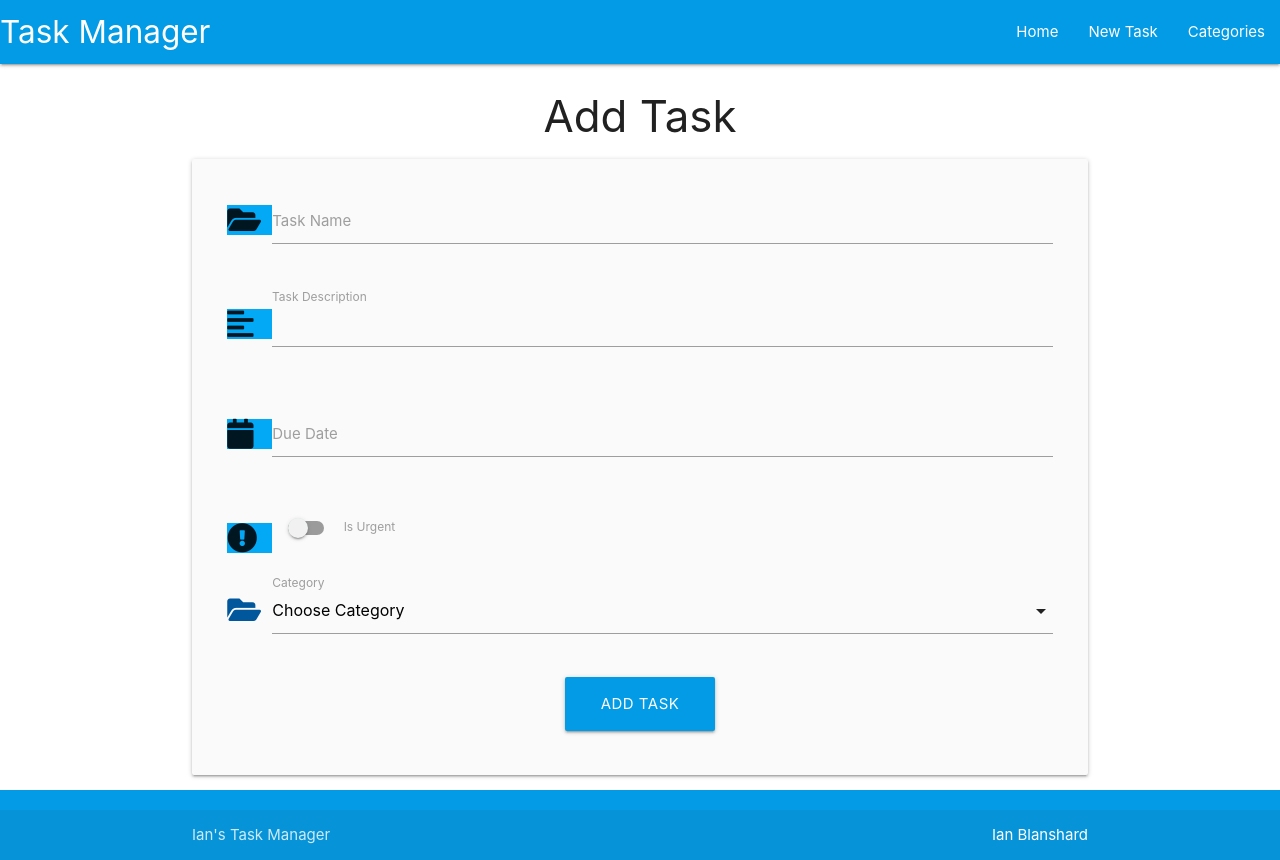
After one commit to Ian-Blanshard/task-manager-app, a Flask app: page /add_task in a window 1280 px wide. The commit adds this page. Run offline with Flask 3, Linux system fonts and the light colour scheme.

Commit message:
added functionality for adding tasks

```diff
--- a/taskmanager/routes.py
+++ b/taskmanager/routes.py
@@ -37,3 +37,19 @@ def delete_category(category_id):
     db.session.delete(category)
     db.session.commit()
     return redirect(url_for("categories"))
+
+@app.route("/add_task", methods=["GET", "POST"])
+def add_task():
+    categories = list(Category.query.order_by(Category.category_name).all())
+    if request.method == "POST":
+        task = Task(
+            task_name=request.form.get("task_name"),
+            task_description=request.form.get("task_description"),
+            is_urgent=bool(True if request.form.get("is_urgent") else False),
+            due_date=request.form.get("due_date"),
+            category_id=request.form.get("category_id")
+        )
+        db.session.add(task)
+        db.session.commit()
+        return redirect(url_for("home"))
+    return render_template("add_task.html", categories=categories)
--- a/taskmanager/static/js/script.js
+++ b/taskmanager/static/js/script.js
@@ -3,3 +3,14 @@ document.addEventListener('DOMContentLoaded', function() {
     let sidenav = document.querySelectorAll('.sidenav');
     M.Sidenav.init(sidenav);
   });
+
+  document.addEventListener('DOMContentLoaded', function() {
+    let datepicker = document.querySelectorAll('.datepicker');
+    M.Datepicker.init(datepicker, {
+        format: "dd mmmm, yyyy",
+        i18n: {done: "Select"}
+    });
+
+    let selects = document.querySelectorAll('select');
+    M.FormSelect.init(selects);
+  });
--- /dev/null
+++ b/taskmanager/templates/add_task.html
@@ -0,0 +1,71 @@
+{% extends "base.html" %}
+{% block content %}
+
+<h3 class="light-bluetext text-darken-4 center-align">Add Task</h3>
+
+<div class="row card-panel grey lighten-5">
+    <form class="col s12" method="POST" action="{{ url_for('add_task') }}">
+        <!-- task name -->
+      <div class="row">
+        <div class="input-field col s12">
+            <i class="fas fa-folder-open prefix light-blue text-darken-4"></i>
+          <input id="task_name" name="task_name" type="text" minlength="5" maxlength="50" class="validate" required>
+          <label for="task_name">Task Name</label>
+        </div>
+      </div>
+        <!-- task description -->
+        <div class="row">
+          <div class="input-field col s12">
+              <i class="fas fa-align-left prefix light-blue text-darken-4"></i>
+            <textarea id="task_description" name="task_description" type="text" minlength="5" maxlength="200" required class="materialize-textarea validate">
+              </textarea>
+            <label for="task_description">Task Description</label>
+          </div>
+        </div>
+          <!-- due date -->
+      <div class="row">
+        <div class="input-field col s12">
+            <i class="fas fa-calendar prefix light-blue text-darken-4"></i>
+          <input id="due_date" name="due_date" type="text" class="validate datepicker" required>
+          <label for="due_date">Due Date</label>
+        </div>
+      </div>
+      <!-- is_urgent -->
+      <div class="row">
+        <div class="input-field col s12">
+          <div class="switch">
+            <i class="fas fa-exclamation-circle prefix light-blue text-darken-4"></i>
+            <label for="is_urgent">
+              <input id="is_urgent" name="is_urgent" type="checkbox">
+              <span class="lever"></span>
+          Is Urgent</label>
+        </div>
+      </div>
+    </div>
+    <!-- category_id -->
+    <div class="row">
+      <div class="input-field col s12">
+          <i class="fas fa-folder-open prefix light-blue-text text-darken-4"></i>
+          <select id="category_id" name="category_id" class="validate" required>
+              <option value="" disabled selected>Choose Category</option>
+              {% for category in categories %}
+                  <option value="{{ category.id }}">{{ category.category_name }}</option>
+              {% endfor %}
+          </select>
+          <label for="category_id">Category</label>
+      </div>
+  </div>
+        <!-- submit button -->
+        <div class="row">
+            <div class="col s12 center-align">
+               <button type="submit" class="btn-large light-blue darken-1">
+                Add Task <i class="fas fas-plus-square right"></i>
+               </button>
+            </div>
+          </div>
+
+    </form>
+  </div>
+
+
+{% endblock %}
--- a/taskmanager/templates/base.html
+++ b/taskmanager/templates/base.html
@@ -32,7 +32,7 @@
           ></a>
           <ul class="right hide-on-med-and-down">
             <li><a href="{{ url_for('home') }}">Home</a></li>
-            <li><a href="{{ url_for('add_category') }}">New Task</a></li>
+            <li><a href="{{ url_for('add_task') }}">New Task</a></li>
             <li><a href="{{ url_for('categories') }}">Categories</a></li>
           </ul>
         </div>
@@ -40,7 +40,7 @@
       <!-- mobile sidenav -->
       <ul class="sidenav" id="mobile-demo">
         <li><a href="{{ url_for('home') }}">Home</a></li>
-        <li><a href="{{ url_for('add_category') }}">New Task</a></li>
+        <li><a href="{{ url_for('add_task') }}">New Task</a></li>
         <li><a href="{{ url_for('categories') }}">Categories</a></li>
       </ul>
     </header>
```
Also changed, not shown: taskmanager/templates/tasks.html (+8 -0 lines).
